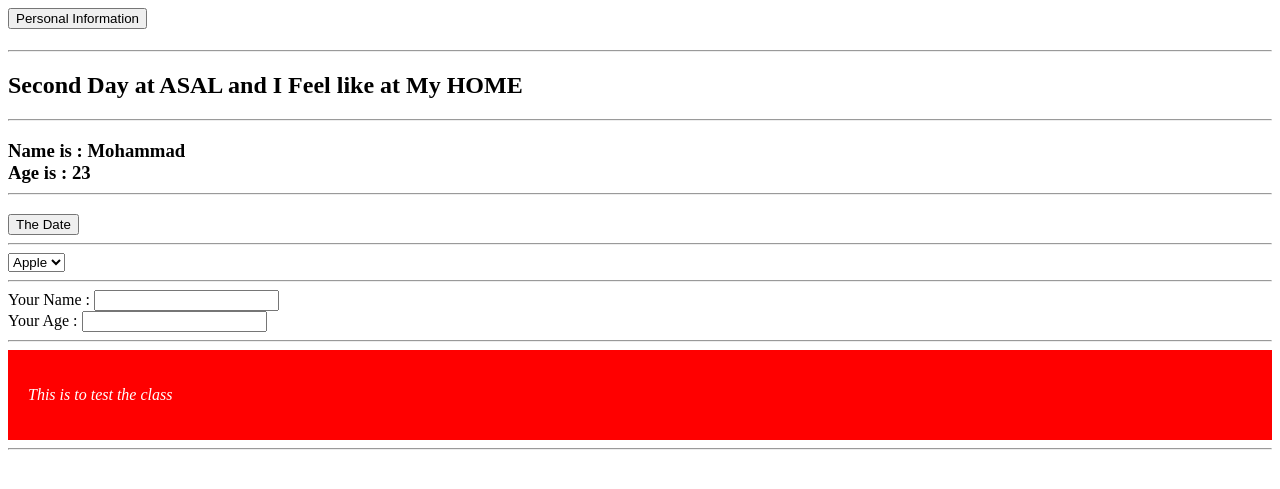
After one commit to Hasan-Wahbeh/test, a Django app: page /showBranch1/ in a window 1280 px wide. The commit adds this page. Shown: the top 489 px of the page. Run offline with Django 3.2, Linux system fonts and the light colour scheme.

Commit message:
added with merge

```diff
--- a/app1/views.py
+++ b/app1/views.py
@@ -17,6 +17,9 @@ def showView(request):
     print('all user IDs are :')
     print(post.objects.values_list('userId', flat=True))
     return render(request, 'temp1.html')
+
+def showBranch1(request):
+    return render(request, 'branch1.html')
 
 
 def postView(request):
--- a/home/urls.py
+++ b/home/urls.py
@@ -16,13 +16,15 @@ Including another URLconf
 from django.contrib import admin
 from django.urls import path
 
-from app1.views import Home, postView, showView
+from app1.views import Home, postView, showView  ,showBranch1
 
 urlpatterns = [
 
     path('', Home),
     path('addBlogs/', postView),
     path('showBlogs/', showView ),
+    path('showBranch1/', showBranch1),
+
     path('admin/', admin.site.urls),
 
 
--- /dev/null
+++ b/templates/branch1.html
@@ -0,0 +1,74 @@
+<!DOCTYPE html>
+<html>
+<head>
+<style>
+.cities{
+background-color : red ;
+color : white ;
+padding : 20px ;
+}
+</style>
+</head>
+
+<body>
+<button onclick="func1('Hasan Wahbeh',22)">Personal Information</button>
+
+<h1 id = "1"></h1>
+<hr>
+
+<h2 id="2"></h2>
+<hr>
+
+<h3 id="3"></h3>
+<h3 id="4"></h3>
+
+<button onclick="document.getElementById('4').innerHTML = Date()"> The Date </button> <hr>
+
+<form action ="">
+<select name="labtops">
+    <option value="hp">HP</option>
+    <option value="dell">DELL</option>
+    <option value="apple" selected>Apple</option>
+</select>
+</form> <hr>
+
+<form>
+Your Name :
+<input type = "text" name = "name"> <br>
+Your Age :
+<input type = "text" name = "age"> <br>
+</form> <hr>
+
+<div class="cities">
+<p> <i>This is to test the class </i> </p>
+</div>
+
+<script>
+var m1 = "Second Day at ASAL ";
+var m2 = "I Feel like at My HOME";
+document.getElementById("2").innerHTML = m1+ "and "+m2 ;
+
+</script>
+
+<script>
+function func1(name,age){
+  document.getElementById("1").innerHTML ="The Name is : "+ name +"<br>" +"The Age is : "+ age  ;
+}
+</script> <hr>
+
+
+
+<script>
+var person = {
+name : "Mohammad" ,
+age : 23 ,
+job : "Dentist "
+};
+
+document.getElementById("3").innerHTML = "Name is : " + person.name +"<br>"+ "Age is : " + person.age + "<hr>" ;
+
+</script>
+
+
+</body>
+</html>
--- a/templates/temp1.html
+++ b/templates/temp1.html
@@ -32,6 +32,12 @@ The Body :
 <input type="submit" name = "submit" > <hr>
 
 </form>
+
+
+    <form  action="/showBranch1/" method="get" >
+<input type="submit" name = "submit2" > <hr>
+</form>
+
 </header>
 
 
```
